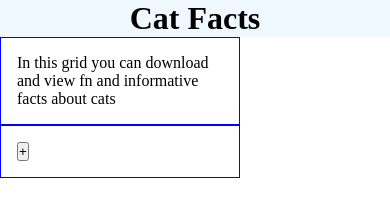
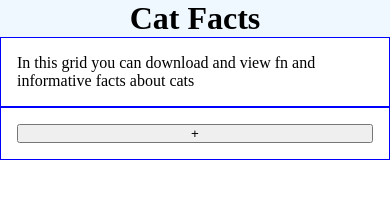
Before and after one commit to mglatki/catFactsWebApp, a plain HTML site: page index.html in a window 390 px wide. Drawn offline with Linux system fonts and the light colour scheme.

Commit message:
Styling Grid items for mobile devices

```diff
--- a/style.css
+++ b/style.css
@@ -19,8 +19,11 @@
       grid-template-columns: 1fr;
   }
 
-  .factItem {
-      max-width: 15rem;
-      padding: 1rem;
-      border: blue solid 1px;
-  }
+.factItem {
+  padding: 1rem;
+  border: blue solid 1px;
+}
+
+.addFactButton {
+  width: 100%;
+}
```
